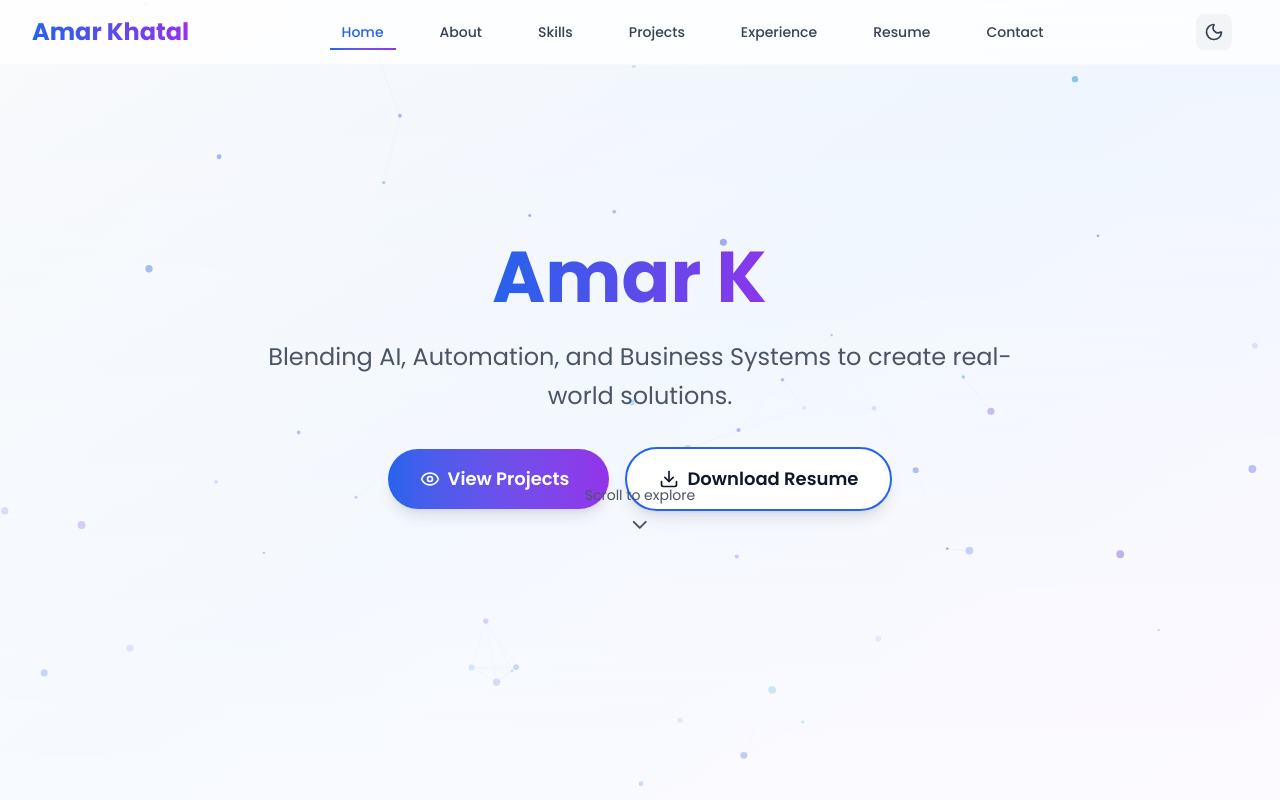
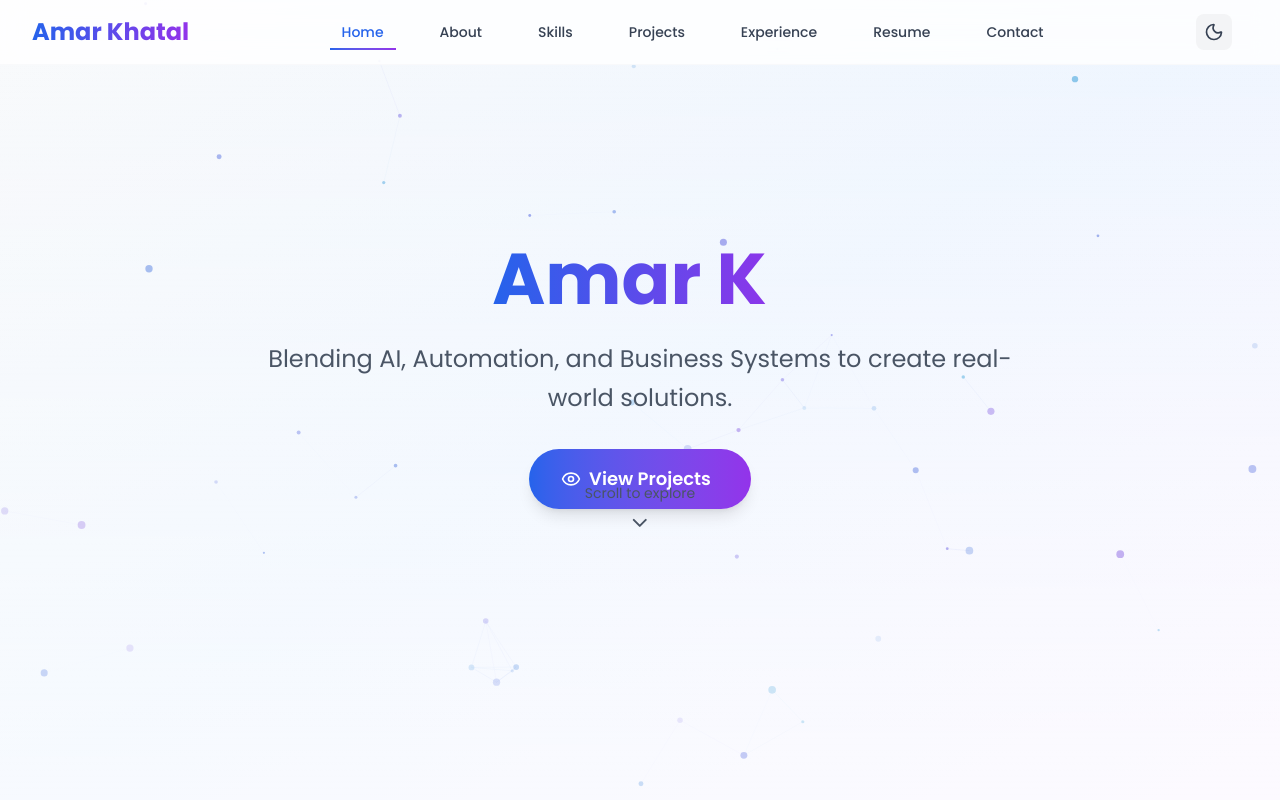
Before and after one commit to Askamar/my_portfolio, a React (Vite) app: page / in a window 1280 px wide. Shown: the top 800 px of the page. Built offline with nearby package versions, Linux system fonts and the light colour scheme.

Commit message:
Remove download resume button from Hero section and fix Resume component syntax

```diff
--- a/src/components/Footer.jsx
+++ b/src/components/Footer.jsx
@@ -122,7 +122,7 @@ const Footer = () => {
               <div className="space-y-3 text-gray-300">
                 <p className="flex items-center gap-2">
                   <Mail size={16} />
-                  <span>amarkhatal@example.com</span>
+                  <span>amarkhatal2005@gmail.com</span>
                 </p>
                 <p className="flex items-center gap-2">
                   <span>📍</span>
--- a/src/components/Hero.jsx
+++ b/src/components/Hero.jsx
@@ -1,6 +1,6 @@
 import { useState, useEffect } from 'react';
 import { motion } from 'framer-motion';
-import { Download, Eye, ChevronDown } from 'lucide-react';
+import { Eye, ChevronDown } from 'lucide-react';
 import ParticleBackground from './ParticleBackground';
 
 const Hero = () => {
@@ -39,13 +39,7 @@ const Hero = () => {
     }
   };
 
-  const downloadResume = () => {
-    // Placeholder for resume download
-    const link = document.createElement('a');
-    link.href = '/resume.pdf'; // Update with actual resume path
-    link.download = 'Amar_Khatal_Resume.pdf';
-    link.click();
-  };
+
 
   return (
     <section id="home" className="relative min-h-screen flex items-center justify-center overflow-hidden bg-gradient-to-br from-gray-50 via-blue-50 to-purple-50 dark:from-gray-900 dark:via-blue-900/20 dark:to-purple-900/20">
@@ -76,12 +70,12 @@ const Hero = () => {
             {tagline}
           </motion.p>
 
-          {/* Action Buttons */}
+          {/* Action Button */}
           <motion.div
             initial={{ opacity: 0, y: 30 }}
             animate={{ opacity: 1, y: 0 }}
             transition={{ duration: 0.8, delay: 0.6 }}
-            className="flex flex-col sm:flex-row gap-4 justify-center items-center mb-12"
+            className="flex justify-center items-center mb-12"
           >
             <motion.button
               onClick={scrollToProjects}
@@ -95,16 +89,6 @@ const Hero = () => {
                 className="w-0 h-0.5 bg-white group-hover:w-full transition-all duration-300"
                 initial={false}
               />
-            </motion.button>
-
-            <motion.button
-              onClick={downloadResume}
-              whileHover={{ scale: 1.05, y: -2 }}
-              whileTap={{ scale: 0.95 }}
-              className="group flex items-center gap-2 px-8 py-4 bg-white dark:bg-gray-800 text-gray-900 dark:text-white rounded-full font-semibold text-lg border-2 border-primary-600 hover:bg-primary-600 hover:text-white transition-all duration-300 shadow-lg hover:shadow-xl"
-            >
-              <Download size={20} />
-              Download Resume
             </motion.button>
           </motion.div>
 
--- a/src/components/Resume.jsx
+++ b/src/components/Resume.jsx
@@ -145,8 +145,6 @@ const Resume = () => {
                   </ul>
                 </div>
               </div>
-
-
             </motion.div>
 
             {/* Resume Content Preview */}
```
